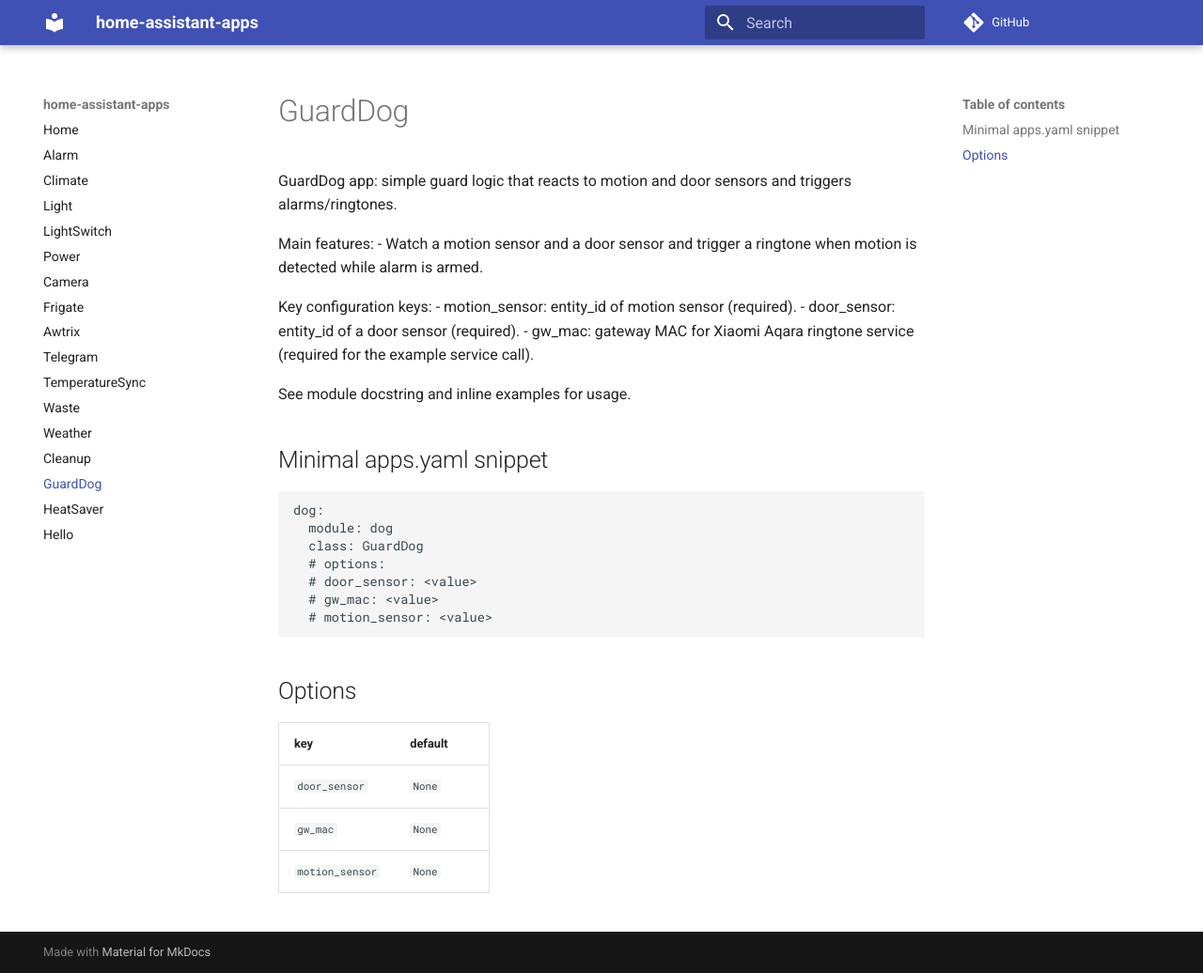
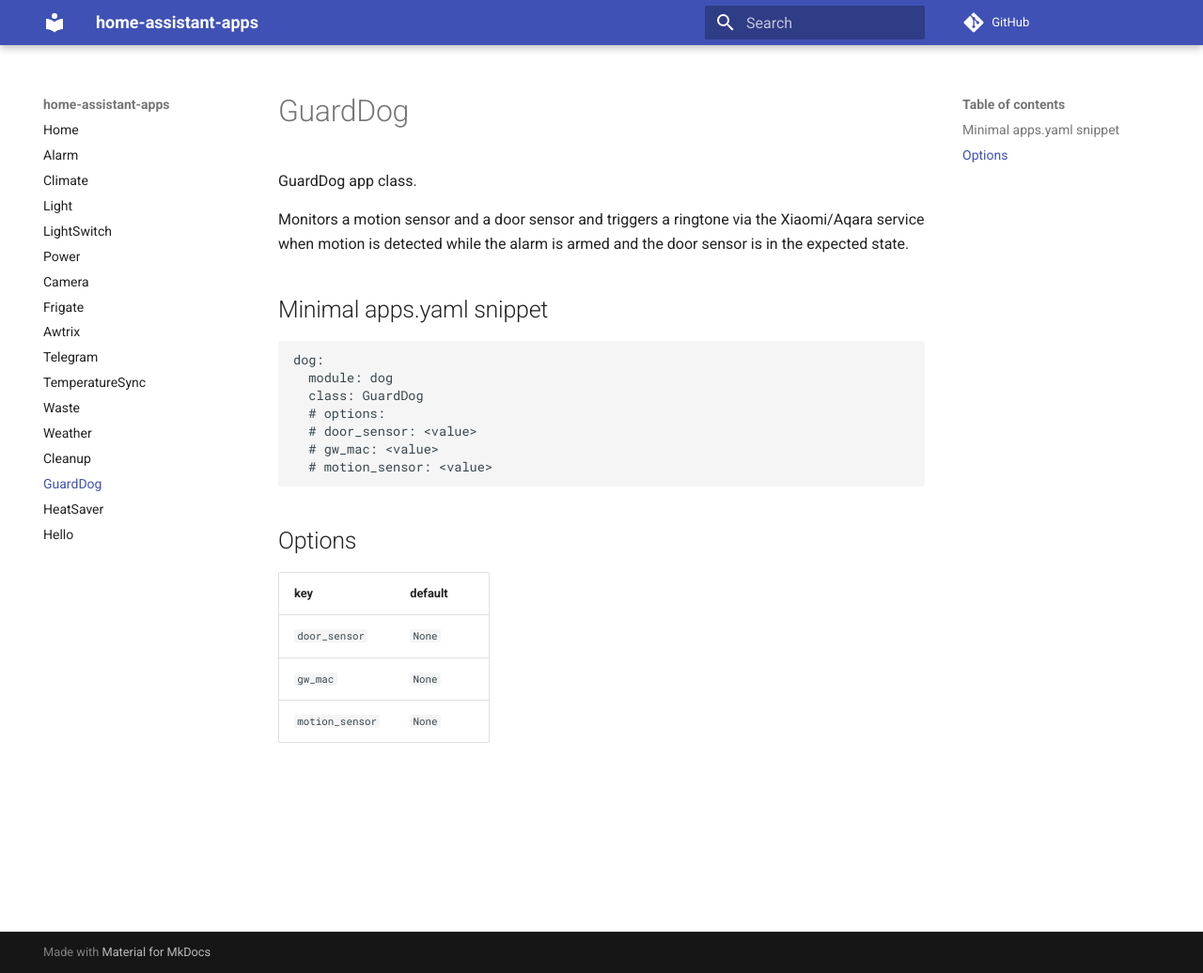
Before and after one commit to runningman84/home-assistant-apps, an MkDocs documentation site: the page built from docs/dog.md, in a window 1280 px wide and 1036 px high. Shown: the whole window at 94% size. Built offline with MkDocs 1.6.1 and Material for MkDocs 9.7.7, drawn with Linux system fonts in a browser that asks for light colours; comment, search, counter and statistics services are not loaded.

Commit message:
docs: regenerate docs [skip ci]

```diff
--- a/docs/dog.md
+++ b/docs/dog.md
@@ -1,16 +1,10 @@
 # GuardDog
 
-GuardDog app: simple guard logic that reacts to motion and door sensors and triggers alarms/ringtones.
+GuardDog app class.
 
-Main features:
-- Watch a motion sensor and a door sensor and trigger a ringtone when motion is detected while alarm is armed.
-
-Key configuration keys:
-- motion_sensor: entity_id of motion sensor (required).
-- door_sensor: entity_id of a door sensor (required).
-- gw_mac: gateway MAC for Xiaomi Aqara ringtone service (required for the example service call).
-
-See module docstring and inline examples for usage.
+Monitors a motion sensor and a door sensor and triggers a ringtone via
+the Xiaomi/Aqara service when motion is detected while the alarm is
+armed and the door sensor is in the expected state.
 
 ## Minimal apps.yaml snippet
 
```
Also changed, not shown: docs/hello.md (+3 -7 lines).
